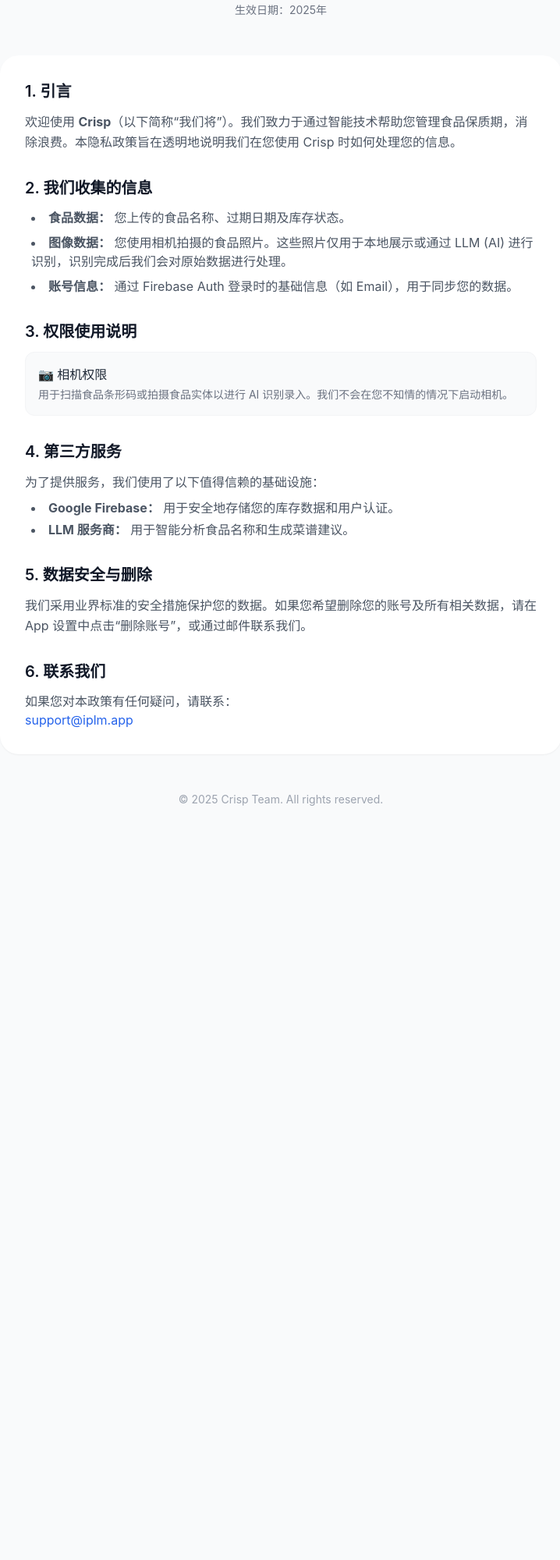
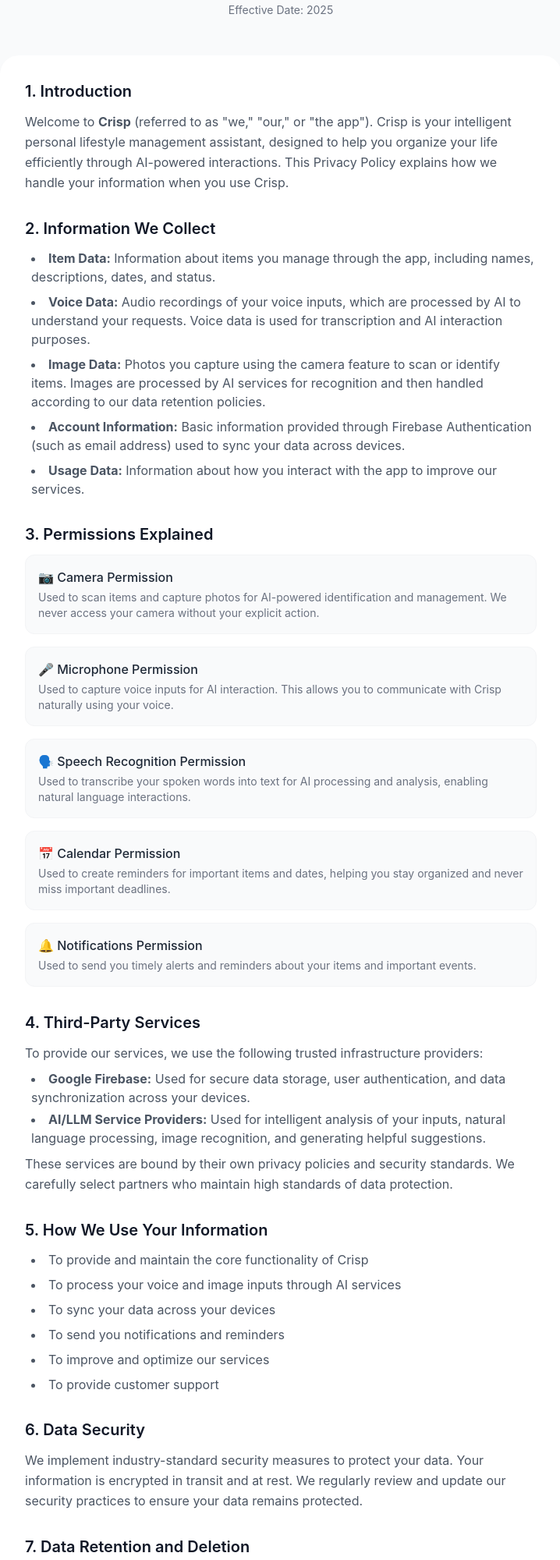
Before and after one commit to tuberrabbit/crisp-home, a plain HTML site: page index.html in a window 1280 px wide. Shown: the part 165-2165 px from the top of the page at 78% size, without its empty margins (280-998 px from the left). Before the commit the page ends 1248 px from the top, so only its background shows below. Drawn offline with nearby package versions, Linux system fonts and the light colour scheme.

Commit message:
Translate privacy policy from Chinese to English

```diff
--- a/index.html
+++ b/index.html
@@ -1,12 +1,12 @@
 <!DOCTYPE html>
-<html lang="zh-CN">
+<html lang="en">
 <head>
     <meta charset="UTF-8">
     <meta name="viewport" content="width=device-width, initial-scale=1.0">
     <title>Privacy Policy - Crisp</title>
     <script src="https://cdn.tailwindcss.com"></script>
     <style>
-        /* 模拟 iOS 的系统字体栈 */
+        /* iOS system font stack */
         body { font-family: -apple-system, BlinkMacSystemFont, "Segoe UI", Roboto, Helvetica, Arial, sans-serif; }
     </style>
 </head>
@@ -17,58 +17,130 @@
             <div class="inline-block p-3 rounded-2xl bg-white shadow-sm mb-4">
                 <span class="text-3xl font-bold tracking-tight text-green-600">Crisp</span>
             </div>
-            <h1 class="text-3xl font-bold text-gray-900">隐私政策</h1>
-            <p class="text-sm text-gray-500 mt-2">生效日期：2025年</p>
+            <h1 class="text-3xl font-bold text-gray-900">Privacy Policy</h1>
+            <p class="text-sm text-gray-500 mt-2">Effective Date: 2025</p>
         </header>
 
         <main class="bg-white p-8 rounded-3xl shadow-sm space-y-8">
 
             <section>
-                <h2 class="text-xl font-semibold text-gray-900 mb-3">1. 引言</h2>
+                <h2 class="text-xl font-semibold text-gray-900 mb-3">1. Introduction</h2>
                 <p class="text-gray-600 leading-relaxed">
-                    欢迎使用 <strong>Crisp</strong>（以下简称“我们将”）。我们致力于通过智能技术帮助您管理食品保质期，消除浪费。本隐私政策旨在透明地说明我们在您使用 Crisp 时如何处理您的信息。
+                    Welcome to <strong>Crisp</strong> (referred to as "we," "our," or "the app"). Crisp is your intelligent personal lifestyle management assistant, designed to help you organize your life efficiently through AI-powered interactions. This Privacy Policy explains how we handle your information when you use Crisp.
                 </p>
             </section>
 
             <section>
-                <h2 class="text-xl font-semibold text-gray-900 mb-3">2. 我们收集的信息</h2>
+                <h2 class="text-xl font-semibold text-gray-900 mb-3">2. Information We Collect</h2>
                 <ul class="list-disc list-inside text-gray-600 space-y-2 ml-2">
-                    <li><strong>食品数据：</strong> 您上传的食品名称、过期日期及库存状态。</li>
-                    <li><strong>图像数据：</strong> 您使用相机拍摄的食品照片。这些照片仅用于本地展示或通过 LLM (AI) 进行识别，识别完成后我们会对原始数据进行处理。</li>
-                    <li><strong>账号信息：</strong> 通过 Firebase Auth 登录时的基础信息（如 Email），用于同步您的数据。</li>
+                    <li><strong>Item Data:</strong> Information about items you manage through the app, including names, descriptions, dates, and status.</li>
+                    <li><strong>Voice Data:</strong> Audio recordings of your voice inputs, which are processed by AI to understand your requests. Voice data is used for transcription and AI interaction purposes.</li>
+                    <li><strong>Image Data:</strong> Photos you capture using the camera feature to scan or identify items. Images are processed by AI services for recognition and then handled according to our data retention policies.</li>
+                    <li><strong>Account Information:</strong> Basic information provided through Firebase Authentication (such as email address) used to sync your data across devices.</li>
+                    <li><strong>Usage Data:</strong> Information about how you interact with the app to improve our services.</li>
                 </ul>
             </section>
 
             <section>
-                <h2 class="text-xl font-semibold text-gray-900 mb-3">3. 权限使用说明</h2>
-                <div class="bg-gray-50 p-4 rounded-xl border border-gray-100">
-                    <p class="font-medium text-gray-800 mb-1">📷 相机权限</p>
-                    <p class="text-sm text-gray-500">用于扫描食品条形码或拍摄食品实体以进行 AI 识别录入。我们不会在您不知情的情况下启动相机。</p>
+                <h2 class="text-xl font-semibold text-gray-900 mb-3">3. Permissions Explained</h2>
+                <div class="space-y-4">
+                    <div class="bg-gray-50 p-4 rounded-xl border border-gray-100">
+                        <p class="font-medium text-gray-800 mb-1">📷 Camera Permission</p>
+                        <p class="text-sm text-gray-500">Used to scan items and capture photos for AI-powered identification and management. We never access your camera without your explicit action.</p>
+                    </div>
+
+                    <div class="bg-gray-50 p-4 rounded-xl border border-gray-100">
+                        <p class="font-medium text-gray-800 mb-1">🎤 Microphone Permission</p>
+                        <p class="text-sm text-gray-500">Used to capture voice inputs for AI interaction. This allows you to communicate with Crisp naturally using your voice.</p>
+                    </div>
+
+                    <div class="bg-gray-50 p-4 rounded-xl border border-gray-100">
+                        <p class="font-medium text-gray-800 mb-1">🗣️ Speech Recognition Permission</p>
+                        <p class="text-sm text-gray-500">Used to transcribe your spoken words into text for AI processing and analysis, enabling natural language interactions.</p>
+                    </div>
+
+                    <div class="bg-gray-50 p-4 rounded-xl border border-gray-100">
+                        <p class="font-medium text-gray-800 mb-1">📅 Calendar Permission</p>
+                        <p class="text-sm text-gray-500">Used to create reminders for important items and dates, helping you stay organized and never miss important deadlines.</p>
+                    </div>
+
+                    <div class="bg-gray-50 p-4 rounded-xl border border-gray-100">
+                        <p class="font-medium text-gray-800 mb-1">🔔 Notifications Permission</p>
+                        <p class="text-sm text-gray-500">Used to send you timely alerts and reminders about your items and important events.</p>
+                    </div>
                 </div>
             </section>
 
             <section>
-                <h2 class="text-xl font-semibold text-gray-900 mb-3">4. 第三方服务</h2>
-                <p class="text-gray-600 leading-relaxed mb-2">为了提供服务，我们使用了以下值得信赖的基础设施：</p>
+                <h2 class="text-xl font-semibold text-gray-900 mb-3">4. Third-Party Services</h2>
+                <p class="text-gray-600 leading-relaxed mb-2">To provide our services, we use the following trusted infrastructure providers:</p>
                 <ul class="list-disc list-inside text-gray-600 space-y-1 ml-2">
-                    <li><strong>Google Firebase：</strong> 用于安全地存储您的库存数据和用户认证。</li>
-                    <li><strong>LLM 服务商：</strong> 用于智能分析食品名称和生成菜谱建议。</li>
+                    <li><strong>Google Firebase:</strong> Used for secure data storage, user authentication, and data synchronization across your devices.</li>
+                    <li><strong>AI/LLM Service Providers:</strong> Used for intelligent analysis of your inputs, natural language processing, image recognition, and generating helpful suggestions.</li>
+                </ul>
+                <p class="text-gray-600 leading-relaxed mt-2">
+                    These services are bound by their own privacy policies and security standards. We carefully select partners who maintain high standards of data protection.
+                </p>
+            </section>
+
+            <section>
+                <h2 class="text-xl font-semibold text-gray-900 mb-3">5. How We Use Your Information</h2>
+                <ul class="list-disc list-inside text-gray-600 space-y-2 ml-2">
+                    <li>To provide and maintain the core functionality of Crisp</li>
+                    <li>To process your voice and image inputs through AI services</li>
+                    <li>To sync your data across your devices</li>
+                    <li>To send you notifications and reminders</li>
+                    <li>To improve and optimize our services</li>
+                    <li>To provide customer support</li>
                 </ul>
             </section>
 
             <section>
-                <h2 class="text-xl font-semibold text-gray-900 mb-3">5. 数据安全与删除</h2>
+                <h2 class="text-xl font-semibold text-gray-900 mb-3">6. Data Security</h2>
                 <p class="text-gray-600 leading-relaxed">
-                    我们采用业界标准的安全措施保护您的数据。如果您希望删除您的账号及所有相关数据，请在 App 设置中点击“删除账号”，或通过邮件联系我们。
+                    We implement industry-standard security measures to protect your data. Your information is encrypted in transit and at rest. We regularly review and update our security practices to ensure your data remains protected.
                 </p>
             </section>
 
             <section>
-                <h2 class="text-xl font-semibold text-gray-900 mb-3">6. 联系我们</h2>
+                <h2 class="text-xl font-semibold text-gray-900 mb-3">7. Data Retention and Deletion</h2>
+                <p class="text-gray-600 leading-relaxed">
+                    We retain your data for as long as your account is active or as needed to provide you services. If you wish to delete your account and all associated data, you can do so in the app's Settings page by selecting "Delete Account," or by contacting us via email. Upon account deletion, all your personal data will be permanently removed from our systems.
+                </p>
+            </section>
+
+            <section>
+                <h2 class="text-xl font-semibold text-gray-900 mb-3">8. Your Rights</h2>
+                <p class="text-gray-600 leading-relaxed mb-2">You have the right to:</p>
+                <ul class="list-disc list-inside text-gray-600 space-y-1 ml-2">
+                    <li>Access your personal data</li>
+                    <li>Correct inaccurate data</li>
+                    <li>Request deletion of your data</li>
+                    <li>Export your data</li>
+                    <li>Withdraw consent for data processing</li>
+                </ul>
+            </section>
+
+            <section>
+                <h2 class="text-xl font-semibold text-gray-900 mb-3">9. Children's Privacy</h2>
+                <p class="text-gray-600 leading-relaxed">
+                    Crisp is not intended for use by children under the age of 13. We do not knowingly collect personal information from children under 13. If you believe we have collected information from a child under 13, please contact us immediately.
+                </p>
+            </section>
+
+            <section>
+                <h2 class="text-xl font-semibold text-gray-900 mb-3">10. Changes to This Policy</h2>
+                <p class="text-gray-600 leading-relaxed">
+                    We may update this Privacy Policy from time to time. We will notify you of any changes by posting the new Privacy Policy on this page and updating the "Effective Date" at the top. We encourage you to review this Privacy Policy periodically.
+                </p>
+            </section>
+
+            <section>
+                <h2 class="text-xl font-semibold text-gray-900 mb-3">11. Contact Us</h2>
                 <p class="text-gray-600">
-                    如果您对本政策有任何疑问，请联系：<br>
+                    If you have any questions about this Privacy Policy or our data practices, please contact us at:<br>
                     <a href="mailto:support@iplm.app" class="text-blue-600 hover:underline">support@iplm.app</a>
-                    </p>
+                </p>
             </section>
 
         </main>
```
